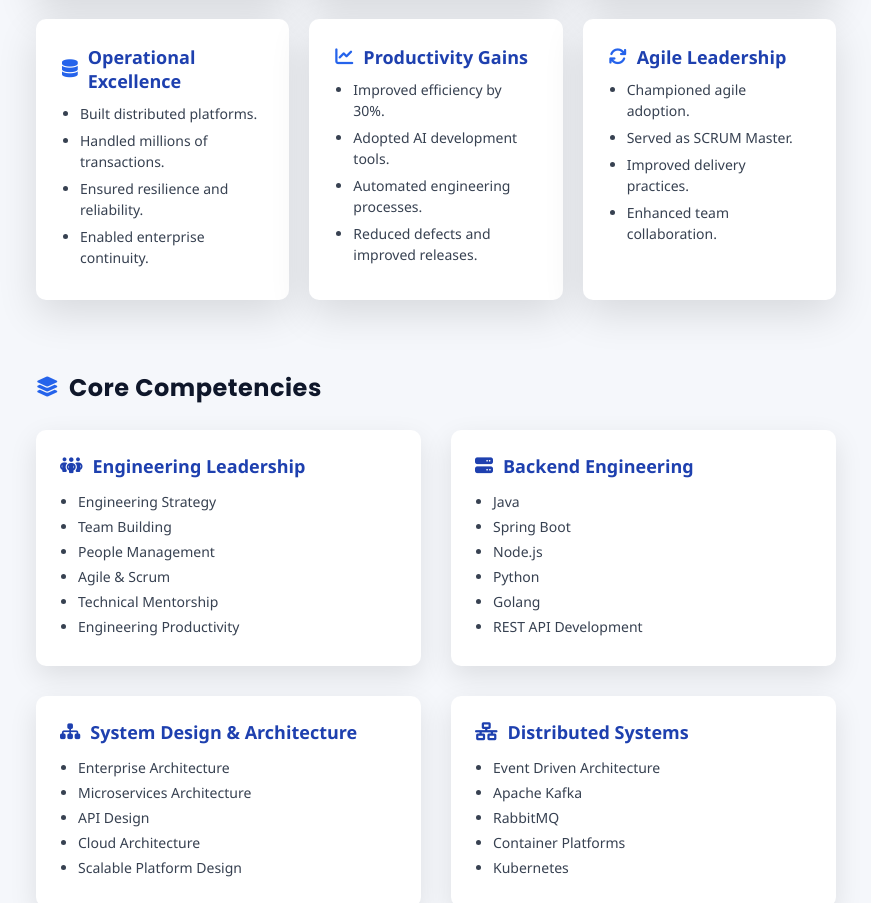
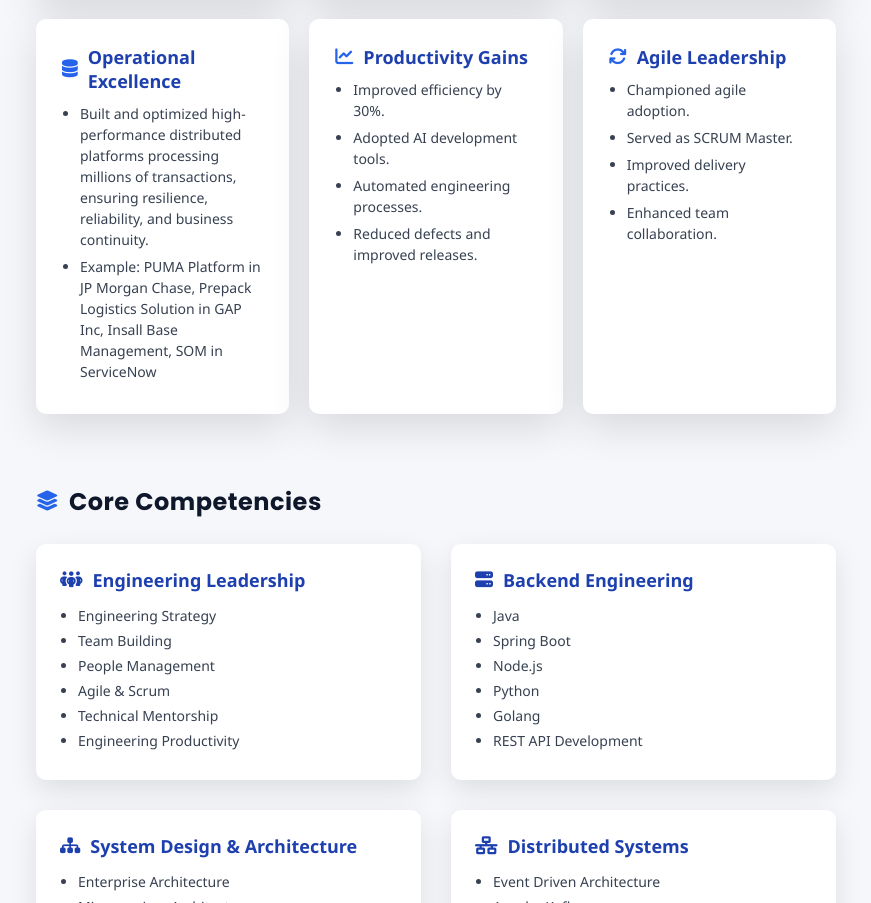
Before and after one commit to pavanuppuluri/pavanuppuluri.github.io, a plain HTML site: page index.html in a window 1280 px wide. Shown: the part 963-1866 px from the top of the page, without its empty margins (394-1265 px from the left). Drawn offline with Linux system fonts and the light colour scheme.

Commit message:
Update index.html

```diff
--- a/index.html
+++ b/index.html
@@ -287,10 +287,8 @@ Expertise spans cloud architecture, microservices platforms, large-scale distrib
 <div class="card">
 <h3><i class="fa-solid fa-database"></i> Operational Excellence</h3>
 <ul>
-<li>Built distributed platforms.</li>
-<li>Handled millions of transactions.</li>
-<li>Ensured resilience and reliability.</li>
-<li>Enabled enterprise continuity.</li>
+<li>Built and optimized high-performance distributed platforms processing millions of transactions, ensuring resilience, reliability, and business continuity.</li>
+<li>Example: PUMA Platform in JP Morgan Chase, Prepack Logistics Solution in GAP Inc, Insall Base Management, SOM in ServiceNow</li>
 </ul>
 </div>
 
```
